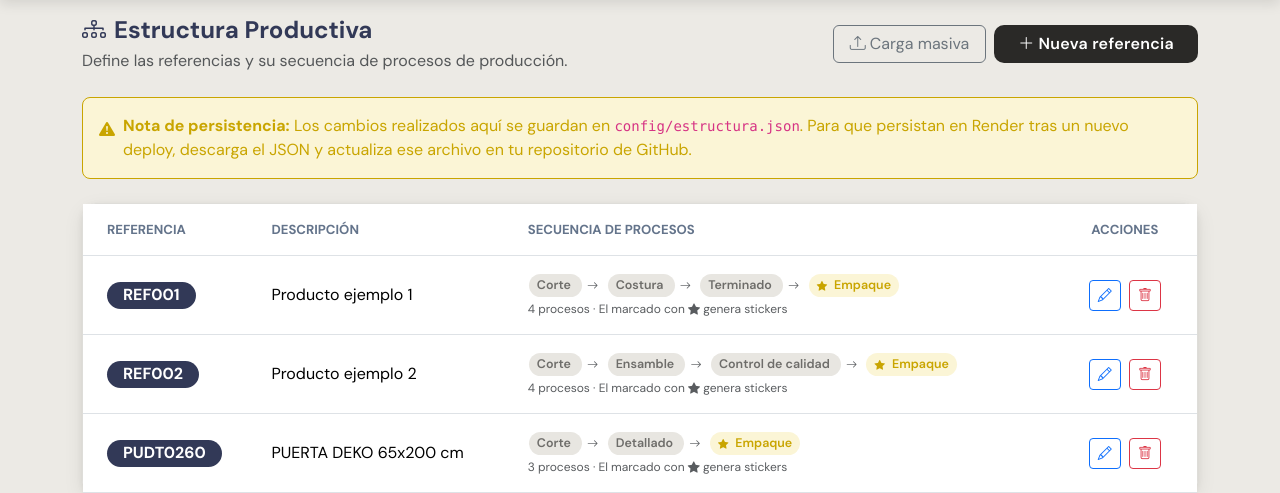
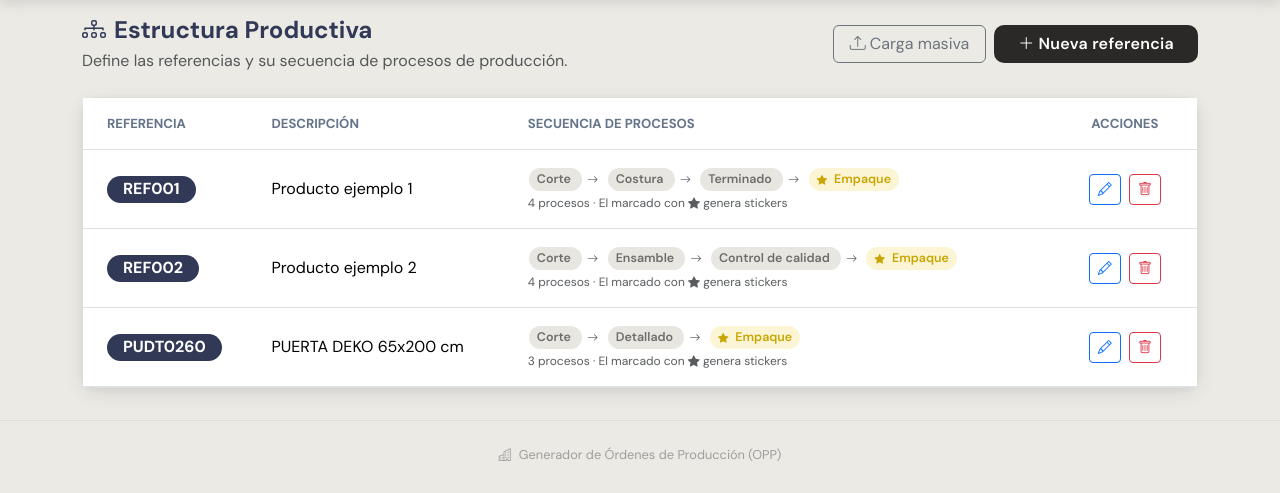
Before and after one commit to asistentelogistica2-maker/Opps-Control-Piso, a Flask app: page /estructura in a window 1280 px wide. Shown: the part 64-557 px from the top of the page. Run offline with Flask 3, Linux system fonts and the light colour scheme.

Commit message:
feat: elimina nota de persistencia obsoleta (ahora usa Firebase)

```diff
--- a/templates/estructura.html
+++ b/templates/estructura.html
@@ -63,14 +63,6 @@
   </div>
 </div>
 
-<!-- Persistence note -->
-<div class="alert alert-warning rounded-3 mb-4 d-flex gap-2 align-items-start">
-  <i class="bi bi-exclamation-triangle-fill mt-1"></i>
-  <div>
-    <strong>Nota de persistencia:</strong> Los cambios realizados aquí se guardan en <code>config/estructura.json</code>.
-    Para que persistan en Render tras un nuevo deploy, descarga el JSON y actualiza ese archivo en tu repositorio de GitHub.
-  </div>
-</div>
 
 {% if estructura %}
 <div class="card">
```
